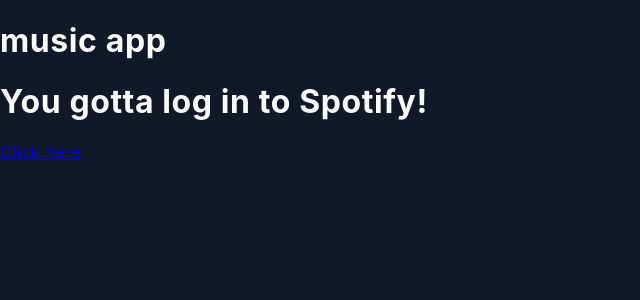
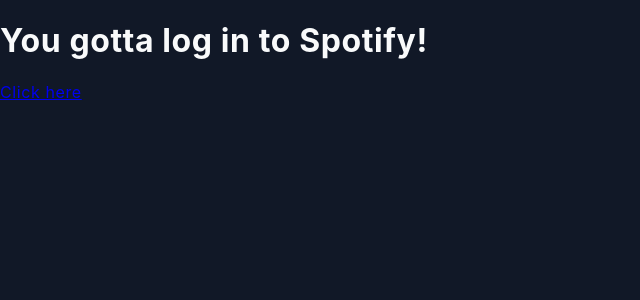
Before and after one commit to davies-jack/music-app-client, a React (Create React App) app: page / in a window 1280 px wide. Shown: the top 300 px of the page, without its empty margins (0-640 px from the left). Built offline with nearby package versions, Linux system fonts and the light colour scheme; what spotify-web-api-node would draw is missing.

Commit message:
removing header from app

```diff
--- a/src/App.tsx
+++ b/src/App.tsx
@@ -6,8 +6,6 @@
 function App() {
   return (
     <div>
-      <h1>music app</h1>
-
       {getLoginCode ? <Dashboard code={getLoginCode.toString()} /> : <Home />}
     </div>
   );
```
